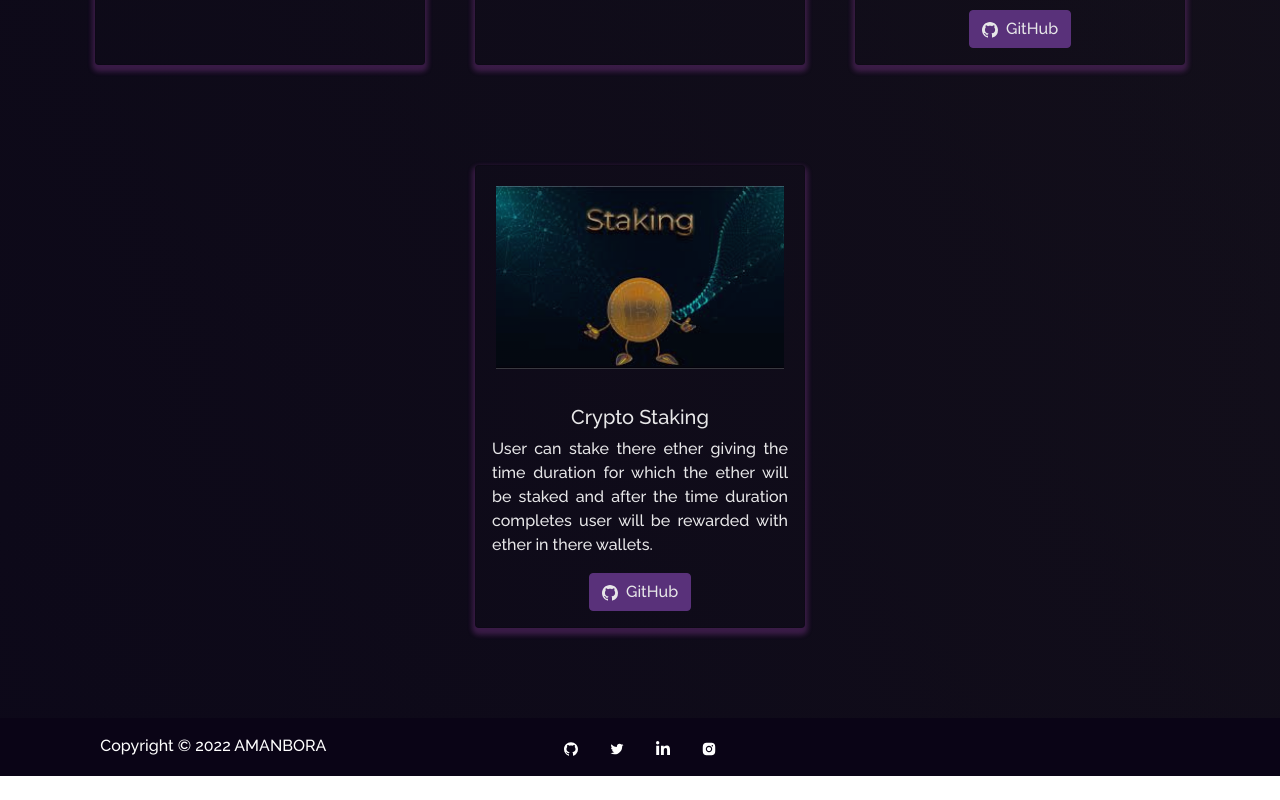
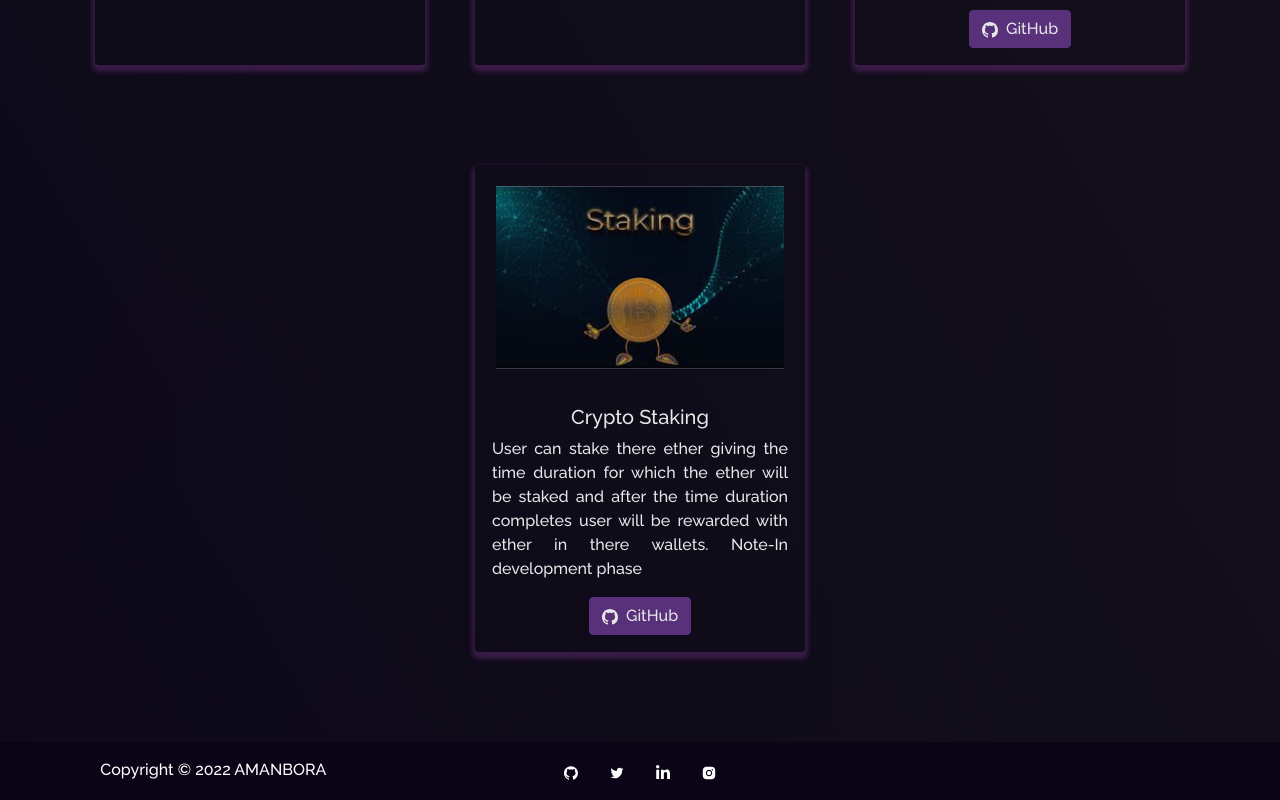
Before and after one commit to amanbora856/amanbora856.github.io, a React (Create React App) app: page /project in a window 1280 px wide. Shown: the part 1468-2268 px from the top of the page. Before the commit the page ends 2244 px from the top, so only its background shows below. Built offline with nearby package versions, Linux system fonts and the light colour scheme.

Commit message:
latest one

```diff
--- a/src/components/Projects/Projects.js
+++ b/src/components/Projects/Projects.js
@@ -94,7 +94,8 @@ function Projects() {
               imgPath={staking}
               isBlog={false}
               title="Crypto Staking"
-              description="User can stake there ether giving the time duration for which the ether will be staked and after the time duration completes user will be rewarded with ether in there wallets."
+              description="User can stake there ether giving the time duration for which the ether will be staked and after the time duration completes user will be rewarded with ether in there wallets.
+              Note-In development phase"
               ghLink="https://github.com/amanbora856/staking_app_"
             />
           </Col>
```
